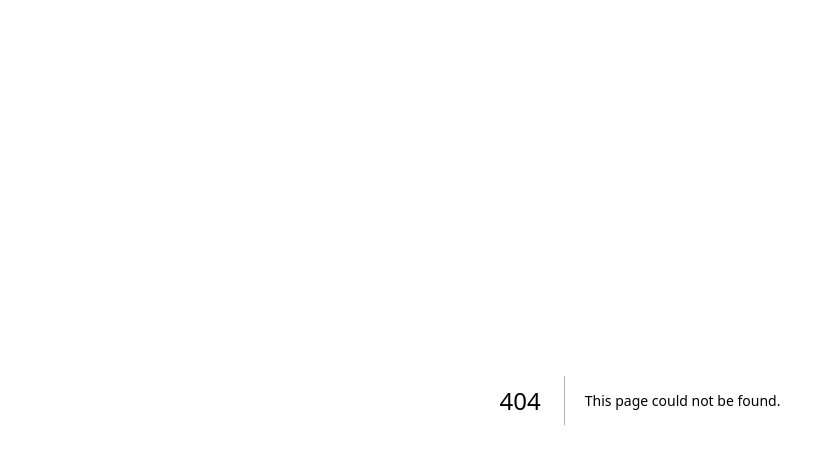
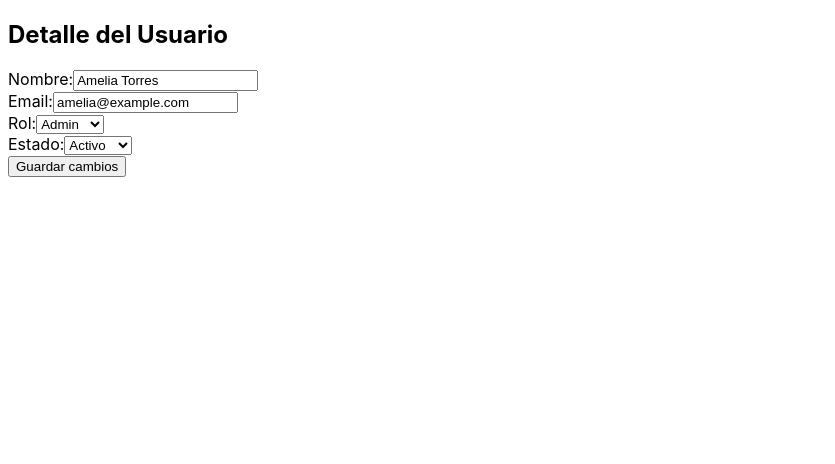
Before and after one commit to imeduuu/integraII, a Next.js app in the folder control-sanitario-next/: page /admin-users/1 in a window 1280 px wide. Before the commit this address had no page. Shown: the top 464 px of the page, without its empty margins (0-835 px from the left). Built offline with nearby package versions, Linux system fonts and the light colour scheme.

Commit message:
pagina usuario individual desde admin

```diff
--- /dev/null
+++ b/control-sanitario-next/src/components/UserDetail.tsx
@@ -0,0 +1,107 @@
+
+import React, { useState } from "react";
+import styles from "../styles/admin-users.module.css";
+
+// Tipo de datos que representa a un usuario
+type User = {
+  id: number;
+  nombre: string;
+  email: string;
+  rol: string;
+  estado: "activo" | "inactivo"; // estado solo puede ser activo o inactivo
+};
+
+// Props que recibe este componente (un usuario específico)
+type Props = {
+  user: User;
+};
+
+const UserDetail: React.FC<Props> = ({ user }) => {
+  // Estado local del formulario (copia del usuario que se edita)
+  const [formData, setFormData] = useState<User>(user);
+  // Estado para mostrar mensajes de error o confirmación
+  const [message, setMessage] = useState<string | null>(null);
+
+  // 🔹 Validación del formulario antes de guardar
+  const validateForm = (): boolean => {
+    if (!formData.nombre.trim()) {
+      setMessage("El nombre no puede estar vacío");
+      return false;
+    }
+    if (!/\S+@\S+\.\S+/.test(formData.email)) {
+      setMessage("El email no es válido");
+      return false;
+    }
+    return true;
+  };
+
+  // 🔹 Guardar cambios (de momento solo simulado con console.log)
+  const handleSave = () => {
+    if (!validateForm()) return;
+
+    // En el futuro aquí se conectará con la API
+    console.log("Datos guardados (mock):", formData);
+    setMessage("Cambios guardados correctamente ✅");
+  };
+
+  return (
+    <div className={styles.detailContainer}>
+      <h2>Detalle del Usuario</h2>
+
+      {/* Campo: Nombre */}
+      <div className={styles.formGroup}>
+        <label>Nombre:</label>
+        <input
+          type="text"
+          value={formData.nombre}
+          onChange={(e) => setFormData({ ...formData, nombre: e.target.value })}
+        />
+      </div>
+
+      {/* Campo: Email */}
+      <div className={styles.formGroup}>
+        <label>Email:</label>
+        <input
+          type="email"
+          value={formData.email}
+          onChange={(e) => setFormData({ ...formData, email: e.target.value })}
+        />
+      </div>
+
+      {/* Campo: Rol */}
+      <div className={styles.formGroup}>
+        <label>Rol:</label>
+        <select
+          value={formData.rol}
+          onChange={(e) => setFormData({ ...formData, rol: e.target.value })}
+        >
+          <option value="admin">Admin</option>
+          <option value="usuario">Usuario</option>
+          <option value="editor">Editor</option>
+        </select>
+      </div>
+
+      {/* Campo: Estado */}
+      <div className={styles.formGroup}>
+        <label>Estado:</label>
+        <select
+          value={formData.estado}
+          onChange={(e) => setFormData({ ...formData, estado: e.target.value as "activo" | "inactivo" })}
+        >
+          <option value="activo">Activo</option>
+          <option value="inactivo">Inactivo</option>
+        </select>
+      </div>
+
+      {/* Botón para guardar cambios */}
+      <button className={styles.saveButton} onClick={handleSave}>
+        Guardar cambios
+      </button>
+
+      {/* Mensaje de validación o confirmación */}
+      {message && <p className={styles.feedback}>{message}</p>}
+    </div>
+  );
+};
+
+export default UserDetail;
--- /dev/null
+++ b/control-sanitario-next/src/pages/admin-users/[id].tsx
@@ -0,0 +1,20 @@
+import { useRouter } from "next/router";
+import UserDetail from "../../../src/components/UserDetail";
+import styles from "../styles/admin-users.module.css";
+
+const mockUsers = [
+  { id: 1, nombre: "Amelia Torres ", email: "amelia@example.com", rol: "admin", estado: "activo" as "activo" | "inactivo" },
+  { id: 2, nombre: "Juan Perez", email: "juan@example.com", rol: "usuario", estado: "inactivo" as "activo" | "inactivo" },
+  { id: 3, nombre: "María López", email: "maria@example.com", rol: "editor", estado: "activo" as "activo" | "inactivo" },
+];
+
+export default function UserDetailPage() {
+  const router = useRouter();
+  const { id } = router.query;
+
+  const user = id ? mockUsers.find(u => u.id === Number(id)) : mockUsers[0];
+
+  if (!user) return <p>Usuario no encontrado</p>;
+
+  return <UserDetail user={user} />;
+}
```
